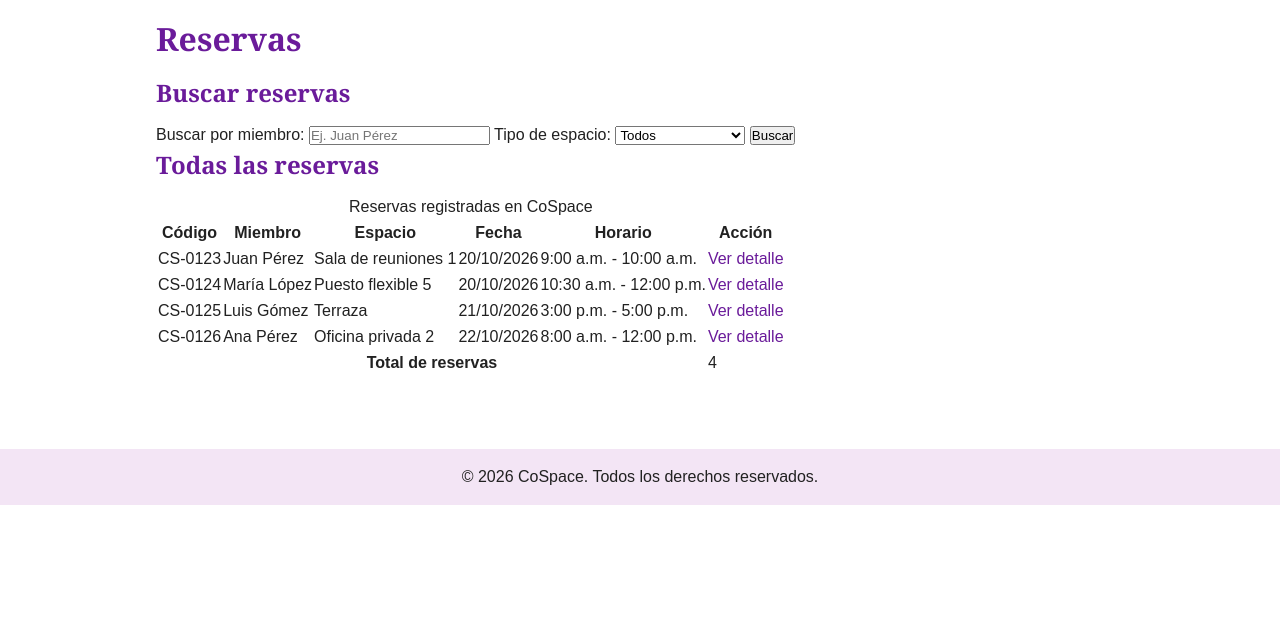
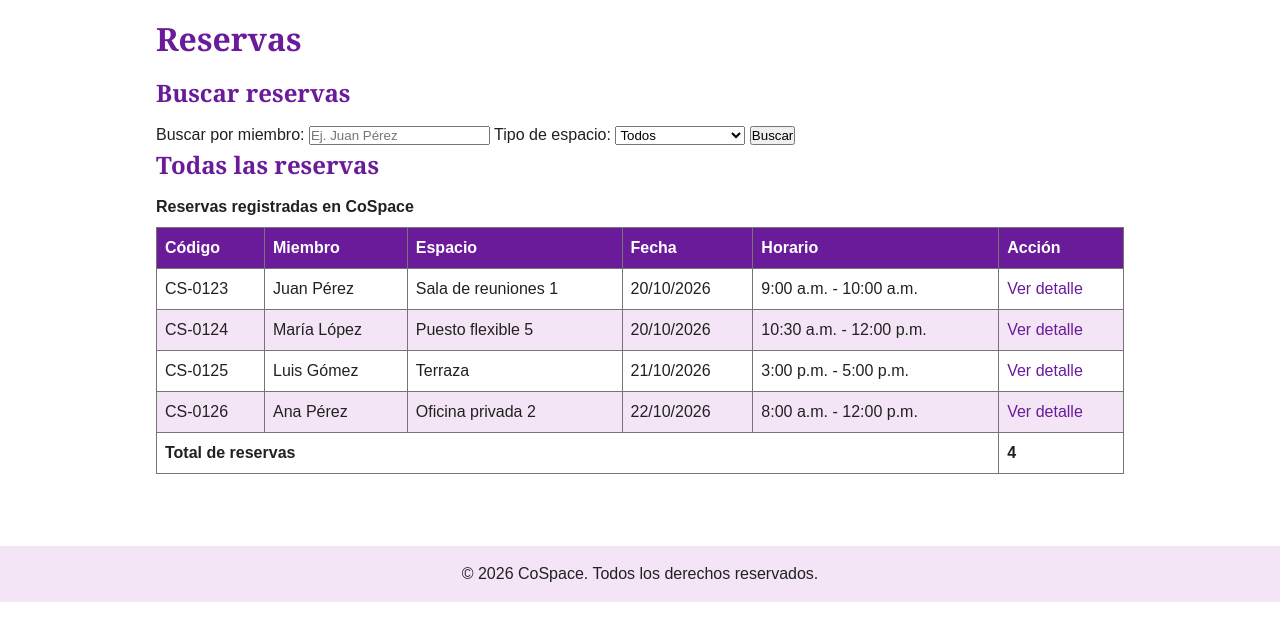
Before and after one commit to MPDF18/Semestral-de-Desarrollo-Web, a PHP site: page /principal-listado.html in a window 1280 px wide. Shown: the part 133-774 px from the top of the page. Run offline with PHP 8.4, Linux system fonts and the light colour scheme.

Commit message:
Agrega estilos de tablas, listas de datos y figura

```diff
--- a/css/estilos.css
+++ b/css/estilos.css
@@ -113,3 +113,56 @@ a:hover {
 .eq01-pie p {
     margin-bottom: 0;
 }
+/* 10. Tablas */
+.eq01-tabla {
+    width: 100%;
+    border-collapse: collapse;
+}
+
+.eq01-tabla caption {
+    font-weight: bold;
+    text-align: left;
+    margin-bottom: 8px;
+}
+
+.eq01-tabla th,
+.eq01-tabla td {
+    border: 1px solid #757575;
+    padding: 8px;
+    text-align: left;
+}
+
+.eq01-tabla thead th {
+    background-color: #6A1B9A;
+    color: #FFFFFF;
+}
+
+.eq01-tabla tbody tr:nth-child(even) {
+    background-color: #F3E5F5;
+}
+
+.eq01-tabla tbody tr:hover {
+    background-color: #F3E5F5;
+}
+
+.eq01-tabla tfoot {
+    font-weight: bold;
+}
+
+/* 11. Listas de datos (perfil y detalle) */
+.eq01-datos dt {
+    font-weight: bold;
+    color: #6A1B9A;
+}
+
+.eq01-datos dd {
+    margin-bottom: 8px;
+}
+
+/* 12. Figura del inicio */
+.eq01-figura figcaption {
+    font-size: 14px;
+    color: #757575;
+    text-align: center;
+    margin-top: 8px;
+}
```
